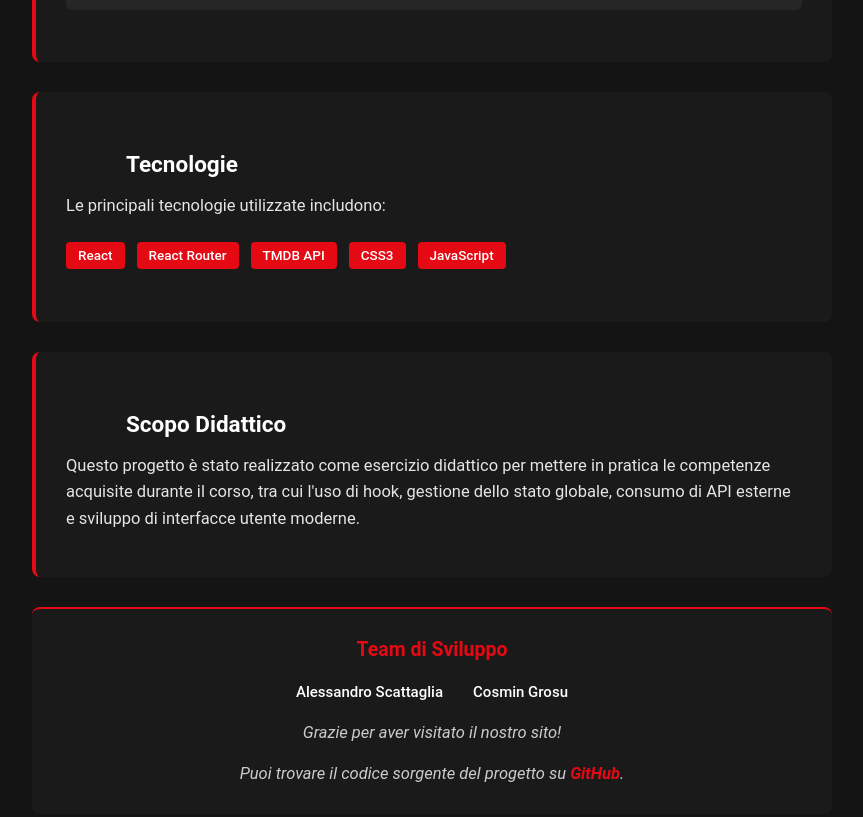
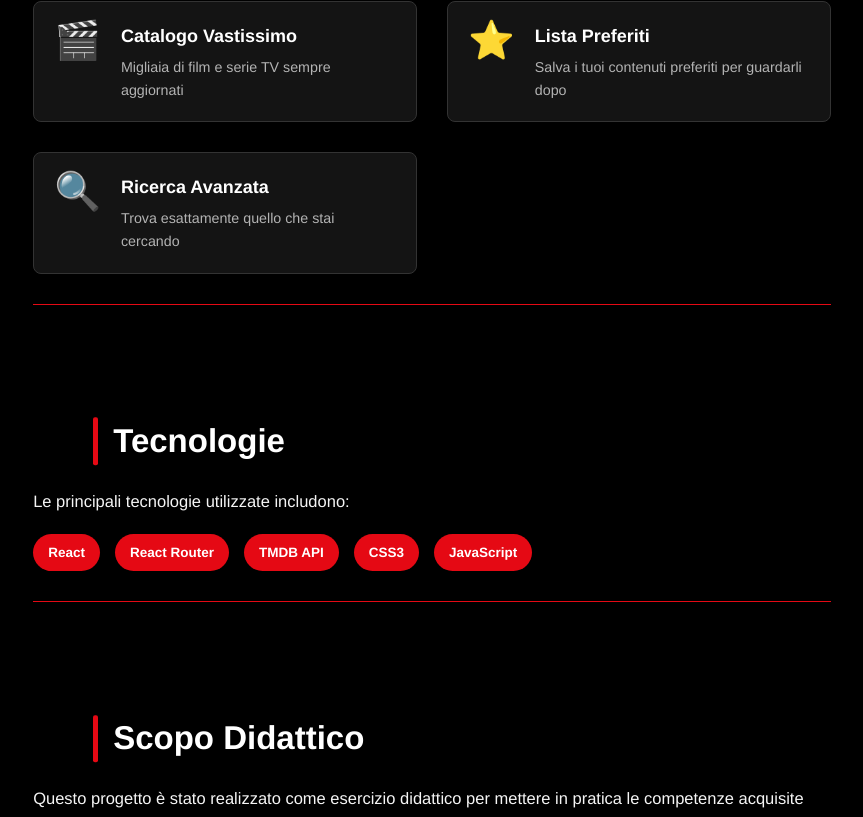
Before and after one commit to Alessandro-Scattaglia/Group_work_ITS, a React (Vite) app in the folder netflix/: page /about in a window 1280 px wide. Shown: the part 957-1774 px from the top of the page, without its empty margins (208-1071 px from the left). Built offline with nearby package versions, Linux system fonts and the light colour scheme; no server answers.

Commit message:
Modifiche finali alla pagina about

```diff
--- a/netflix/src/pages/about/AboutPage.css
+++ b/netflix/src/pages/about/AboutPage.css
@@ -1,161 +1,227 @@
-/* AboutPage.css */
 .about-page {
+    background-color: #000000;
+    color: #f5f5f5;
     min-height: 100vh;
-  background: #141414;
-  color: #fff;
-  padding: 3rem 2rem;
+    padding: 100px 0;
+    font-family: 'Netflix Sans', 'Helvetica Neue', Helvetica, Arial, sans-serif;
+    line-height: 1.6;
+    overflow-x: hidden;
 }
 
 .about-container {
-  max-width: 800px;
+    max-width: 900px;
     margin: 0 auto;
+    padding: 0 4%;
 }
 
 .about-header {
     text-align: center;
-  margin-bottom: 3rem;
-  border-bottom: 3px solid #E50914;
-  padding-bottom: 1rem;
+    margin-bottom: 60px;
+    padding-bottom: 30px;
+    border-bottom: 2px solid rgba(229, 9, 20, 0.5);
 }
 
 .about-header h1 {
-  font-size: 3rem;
-  font-weight: 700;
-  margin-bottom: 1rem;
+    font-size: 4rem;
     color: #E50914;
+    margin-bottom: 15px;
+    font-weight: 900;
+    letter-spacing: 4px;
+    text-transform: uppercase;
 }
 
 .about-subtitle {
-  font-size: 1.2rem;
-  color: #ccc;
+    font-size: 1.3rem;
+    color: #cccccc;
     font-weight: 300;
 }
 
 .about-section {
-  background: #1a1a1a;
-  border-radius: 8px;
-  padding: 2rem;
-  margin-bottom: 2rem;
-  border-left: 4px solid #E50914;
+    margin-bottom: 50px;
+    padding: 30px 0;
+    border-bottom: 1px solid #E50914;
 }
 
 .section-title {
-  font-size: 1.5rem;
-  font-weight: 600;
-  margin-bottom: 1rem;
-  color: #fff;
-  display: flex;
-  align-items: center;
-  gap: 10px;
+    font-size: 2.2rem;
+    color: #ffffff;
+    margin-bottom: 20px;
+    position: relative;
+    padding-left: 20px;
+    font-weight: 700;
+}
+
+.section-title::before {
+    content: '';
+    position: absolute;
+    left: 0;
+    top: 50%;
+    transform: translateY(-50%);
+    width: 5px;
+    height: 90%;
+    background-color: #E50914;
+    border-radius: 2px;
 }
 
 .about-text {
     font-size: 1.1rem;
-  line-height: 1.6;
-  color: #e5e5e5;
-  margin-bottom: 1rem;
+    color: #f5f5f5;
+    margin-bottom: 15px;
 }
 
 .features-list {
     display: grid;
-  gap: 1rem;
-  margin: 1.5rem 0;
+    grid-template-columns: repeat(auto-fit, minmax(280px, 1fr));
+    gap: 30px;
+    margin-top: 30px;
 }
 
 .feature-item {
     display: flex;
-  align-items: center;
-  gap: 1rem;
-  padding: 1rem;
-  background: rgba(255, 255, 255, 0.05);
-  border-radius: 6px;
+    align-items: flex-start;
+    background-color: #141414;
+    padding: 20px;
+    border-radius: 8px;
+    border: 1px solid #333333;
+    transition: border-color 0.3s, transform 0.3s;
+}
+
+.feature-item:hover {
+    border-color: #E50914;
+    transform: translateY(-3px);
+    box-shadow: 0 5px 15px rgba(0, 0, 0, 0.4);
 }
 
 .feature-icon {
+    font-size: 2.5rem;
+    margin-right: 20px;
+    line-height: 1;
     color: #E50914;
+}
+
+.feature-item strong {
+    color: #ffffff;
     font-size: 1.2rem;
+    margin-bottom: 5px;
+    display: block;
+    font-weight: 600;
+}
+
+.feature-item p {
+    font-size: 0.95rem;
+    color: #b3b3b3;
+    margin: 0;
 }
 
 .tech-stack {
     display: flex;
     flex-wrap: wrap;
-  gap: 0.8rem;
-  margin: 1.5rem 0;
+    gap: 15px;
+    margin-top: 20px;
 }
 
 .tech-badge {
-  background: #E50914;
-  color: white;
-  padding: 0.4rem 0.8rem;
-  border-radius: 4px;
+    background-color: #E50914;
+    color: #ffffff;
+    padding: 8px 15px;
+    border-radius: 20px;
+    font-weight: 700;
     font-size: 0.9rem;
-  font-weight: 500;
+    box-shadow: 0 2px 4px rgba(0, 0, 0, 0.4);
+}
+
+.tech-badge:hover {
+    background-color: #ff4d4d;
+    cursor: default;
 }
 
 .credits-section {
     text-align: center;
-  background: #1a1a1a;
-  padding: 2rem;
-  border-radius: 8px;
-  margin-top: 2rem;
-  border-top: 2px solid #E50914;
+    padding-top: 40px;
+    border-top: 1px solid #E50914;
+    margin-top: 50px;
 }
 
 .credits-title {
-  font-size: 1.3rem;
-  font-weight: 600;
-  margin-bottom: 1.5rem;
-  color: #E50914;
+    font-size: 1.8rem;
+    color: #ffffff;
+    margin-bottom: 25px;
+    font-weight: 700;
 }
 
 .team-members {
     display: flex;
     justify-content: center;
-  gap: 2rem;
-  margin: 1.5rem 0;
+    gap: 40px;
+    margin-bottom: 30px;
 }
 
 .team-member {
-  text-align: center;
+    background-color: #141414;
+    padding: 15px 30px;
+    border-radius: 8px;
+    border: 1px solid #444444;
+    border-radius: 20px;
+}
+
+.team-member:hover {
+    border-color: #E50914;
+    box-shadow: 0 5px 15px rgba(0, 0, 0, 0.4);
 }
 
 .member-name {
+    font-size: 1.1rem;
     font-weight: 500;
-  color: #fff;
+    color: #f5f5f5;
 }
 
 .final-message {
-  font-size: 1.1rem;
-  font-style: italic;
-  color: #ccc;
-  margin-top: 1.5rem;
+    font-size: 1rem;
+    margin-top: 15px;
+    color: #999999;
 }
 
-.about-page a {
+.final-message a,
+.github-link {
     color: #E50914;
     text-decoration: none;
-  font-weight: bold;
+    font-weight: 600;
+    transition: color 0.2s;
 }
 
-.about-page a:hover {
+.final-message a:hover,
+.github-link:hover {
+    color: #ff4d4d;
     text-decoration: underline;
 }
 
 @media (max-width: 768px) {
-  .about-page {
-    padding: 2rem 1rem;
+    .about-header h1 {
+        font-size: 3rem;
     }
 
-  .about-header h1 {
-    font-size: 2rem;
+    .section-title {
+        font-size: 1.8rem;
     }
 
-  .about-section {
-    padding: 1.5rem;
+    .features-list {
+        grid-template-columns: 1fr;
+    }
+
+    .feature-item {
+        flex-direction: column;
+        align-items: center;
+        text-align: center;
+    }
+
+    .feature-icon {
+        margin-right: 0;
+        margin-bottom: 10px;
     }
 
     .team-members {
         flex-direction: column;
-    gap: 1rem;
+        align-items: center;
+        gap: 20px;
     }
 }
```
Lines whose indentation alone changed are shown as unchanged.
